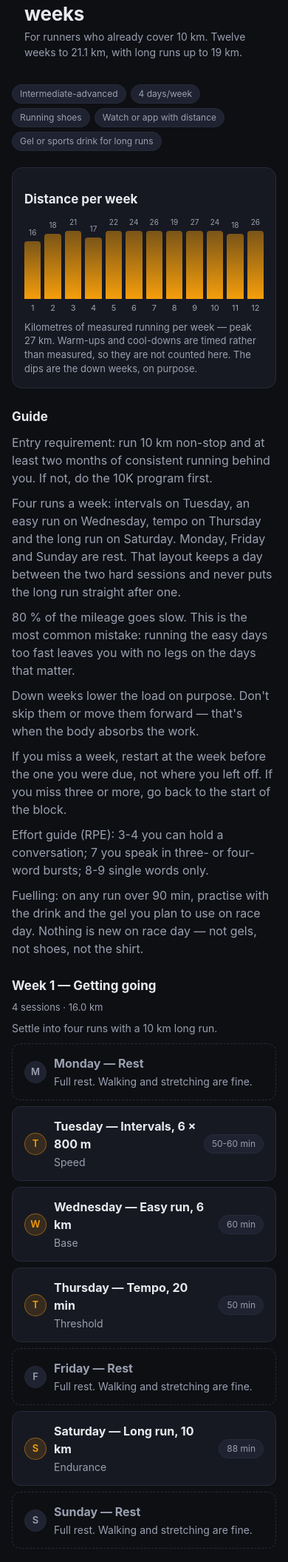
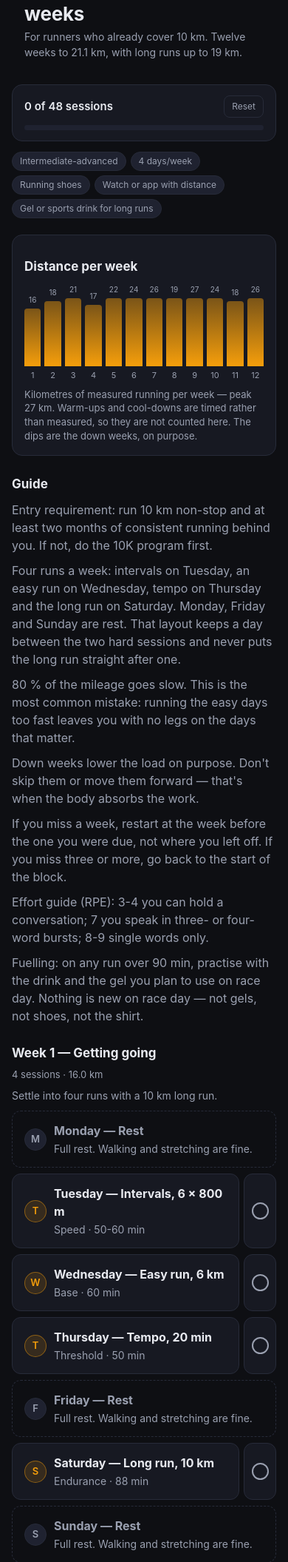
Before and after one commit to anegronro/run4health, a FastAPI app: page /program/21k-half-marathon in a window 390 px wide. Shown: the part 310-2421 px from the top of the page at 74% size. Run offline with FastAPI, Linux system fonts and the light colour scheme.

Commit message:
feat: tick off completed sessions
Each training day gets a checkbox, and each day page a 'Mark as done'
button, with a per-program counter and progress bar. Rest days have no
checkbox and the API rejects marking one.

Ticks are stored server-side rather than in the browser, so a session
ticked on the phone shows as ticked on the Mac. The store is written
atomically, kept out of git, and excluded from the deploy rsync — with
--delete in play, a redeploy would otherwise wipe it.

Co-Authored-By: Claude Opus 5 <noreply@anthropic.com>

```diff
--- a/app/main.py
+++ b/app/main.py
@@ -11,9 +11,17 @@ from fastapi import FastAPI, HTTPException, Request
 from fastapi.responses import HTMLResponse
 from fastapi.staticfiles import StaticFiles
 from fastapi.templating import Jinja2Templates
+from pydantic import BaseModel
 
-from . import loader
+from . import loader, progress
 from .loader import InvalidProgram
+
+
+class Mark(BaseModel):
+    slug: str
+    week: int
+    day: int
+    done: bool
 
 HERE = Path(__file__).resolve().parent
 
@@ -42,7 +50,23 @@ def program(request: Request, slug: str):
     prog = loader.get(slug)
     if prog is None:
         raise HTTPException(404, "Program not found")
-    return templates.TemplateResponse(request, "program.html", {"p": prog})
+    done = progress.load()
+    return templates.TemplateResponse(
+        request,
+        "program.html",
+        {
+            "p": prog,
+            "done": done,
+            "key": progress.key,
+            "completed": sum(
+                1
+                for w in prog.weeks
+                for i, d in enumerate(w.days, 1)
+                if not d.rest_day and progress.key(prog.slug, w.number, i) in done
+            ),
+            "sessions": sum(w.sessions for w in prog.weeks),
+        },
+    )
 
 
 @app.get("/program/{slug}/w{week}/d{day}", response_class=HTMLResponse)
@@ -63,8 +87,38 @@ def day(request: Request, slug: str, week: int, day: int):
             "n_day": day,
             "previous": day - 1 if day > 1 else None,
             "next": day + 1 if day < len(wk.days) else None,
+            "is_done": progress.key(slug, week, day) in progress.load(),
         },
     )
+
+
+@app.post("/api/progress")
+def mark(m: Mark):
+    """Tick or untick one session. State is shared by every device."""
+    prog = loader.get(m.slug)
+    if prog is None:
+        raise HTTPException(404, "Program not found")
+    wk = next((w for w in prog.weeks if w.number == m.week), None)
+    if wk is None or not (1 <= m.day <= len(wk.days)):
+        raise HTTPException(404, "Day not found")
+    if wk.days[m.day - 1].rest_day:
+        raise HTTPException(400, "Rest days are not sessions")
+    done = progress.set_done(m.slug, m.week, m.day, m.done)
+    completed = sum(
+        1
+        for w in prog.weeks
+        for i, d in enumerate(w.days, 1)
+        if not d.rest_day and progress.key(m.slug, w.number, i) in done
+    )
+    return {"ok": True, "done": m.done, "completed": completed}
+
+
+@app.post("/api/progress/{slug}/reset")
+def reset(slug: str):
+    if loader.get(slug) is None:
+        raise HTTPException(404, "Program not found")
+    progress.clear_program(slug)
+    return {"ok": True, "completed": 0}
 
 
 @app.get("/health")
--- /dev/null
+++ b/app/static/progress.js
@@ -0,0 +1,86 @@
+// Ticking a session posts to the server, so the phone and the Mac agree.
+(function () {
+  "use strict";
+
+  function post(url, body) {
+    return fetch(url, {
+      method: "POST",
+      headers: { "Content-Type": "application/json" },
+      body: JSON.stringify(body),
+    }).then(function (r) {
+      if (!r.ok) throw new Error("HTTP " + r.status);
+      return r.json();
+    });
+  }
+
+  function paintTotal(completed) {
+    var count = document.getElementById("done-count");
+    var fill = document.getElementById("progress-fill");
+    if (!count || !fill) return;
+    var total = Number(fill.dataset.total) || 0;
+    count.textContent = completed;
+    fill.style.width = total ? (completed / total) * 100 + "%" : "0%";
+  }
+
+  var section = document.querySelector(".progress");
+  var slug = section ? section.dataset.slug : null;
+
+  // Program page: one button per session.
+  document.querySelectorAll(".check").forEach(function (btn) {
+    btn.addEventListener("click", function () {
+      var next = btn.getAttribute("aria-checked") !== "true";
+      btn.disabled = true;
+      post("/api/progress", {
+        slug: slug,
+        week: Number(btn.dataset.week),
+        day: Number(btn.dataset.day),
+        done: next,
+      })
+        .then(function (data) {
+          btn.setAttribute("aria-checked", next ? "true" : "false");
+          btn.closest(".row").classList.toggle("is-done", next);
+          paintTotal(data.completed);
+        })
+        .catch(function () {
+          btn.classList.add("failed");   // stays unticked: the server said no
+          setTimeout(function () { btn.classList.remove("failed"); }, 1200);
+        })
+        .then(function () { btn.disabled = false; });
+    });
+  });
+
+  // Day page: one big button.
+  var big = document.getElementById("done-btn");
+  if (big) {
+    big.addEventListener("click", function () {
+      var next = big.getAttribute("aria-pressed") !== "true";
+      big.disabled = true;
+      post("/api/progress", {
+        slug: big.dataset.slug,
+        week: Number(big.dataset.week),
+        day: Number(big.dataset.day),
+        done: next,
+      })
+        .then(function () {
+          big.setAttribute("aria-pressed", next ? "true" : "false");
+          big.classList.toggle("is-done", next);
+          big.querySelector(".label").textContent = next ? "Completed" : "Mark as done";
+        })
+        .catch(function () {
+          big.classList.add("failed");
+          setTimeout(function () { big.classList.remove("failed"); }, 1200);
+        })
+        .then(function () { big.disabled = false; });
+    });
+  }
+
+  var reset = document.querySelector(".reset");
+  if (reset && slug) {
+    reset.addEventListener("click", function () {
+      if (!window.confirm("Clear every tick for this program?")) return;
+      post("/api/progress/" + encodeURIComponent(slug) + "/reset", {}).then(function () {
+        location.reload();
+      });
+    });
+  }
+})();
--- a/app/static/style.css
+++ b/app/static/style.css
@@ -177,3 +177,58 @@ ul{list-style:none}
   mask-image:linear-gradient(to bottom,rgba(0,0,0,.9),transparent 88%);
 }
 .home main h1{position:relative}
+
+/* ── Completed sessions ────────────────────────────────────────────── */
+.progress{
+  background:var(--panel);border:1px solid var(--border);
+  border-radius:14px;padding:14px 16px;margin:0 0 14px;
+}
+.progress-top{display:flex;align-items:center;justify-content:space-between;gap:12px;margin-bottom:10px}
+.progress-top b{font-size:15px;font-weight:600}
+.reset{
+  background:transparent;border:1px solid var(--border);color:var(--muted);
+  border-radius:8px;padding:5px 10px;font-size:12px;cursor:pointer;font:inherit;
+  font-size:12px;
+}
+.track{height:7px;border-radius:99px;background:var(--panel2);overflow:hidden}
+.fill{
+  display:block;height:100%;border-radius:99px;background:var(--accent);
+  transition:width .25s ease;
+}
+
+.row{display:flex;align-items:stretch;gap:6px}
+.row .day{flex:1;min-width:0}
+.check{
+  flex:0 0 44px;border:1px solid var(--border);background:var(--panel);
+  border-radius:12px;cursor:pointer;display:grid;place-items:center;padding:0;
+}
+.check::after{
+  content:"";width:19px;height:19px;border-radius:50%;
+  border:2px solid var(--muted);transition:.15s ease;
+}
+.check[aria-checked="true"]::after{
+  border-color:var(--accent);background:var(--accent);
+  /* the tick itself */
+  box-shadow:inset 0 0 0 2px var(--panel);
+}
+.check.failed{border-color:#ff6b6b}
+.check:disabled{opacity:.5}
+.row.is-done .day{opacity:.55}
+.row.is-done .day b{text-decoration:line-through;text-decoration-color:var(--muted)}
+
+.done-btn{
+  width:100%;margin-top:24px;padding:15px;border-radius:12px;cursor:pointer;
+  background:var(--panel);border:1px solid var(--border);color:var(--text);
+  font:inherit;font-size:15px;font-weight:600;
+  display:flex;align-items:center;justify-content:center;gap:10px;
+}
+.done-btn .tick{
+  width:20px;height:20px;border-radius:50%;border:2px solid var(--muted);
+}
+.done-btn.is-done{
+  border-color:color-mix(in srgb,var(--accent) 55%,transparent);
+  background:color-mix(in srgb,var(--accent) 16%,transparent);
+}
+.done-btn.is-done .tick{border-color:var(--accent);background:var(--accent);
+  box-shadow:inset 0 0 0 2px var(--bg)}
+.done-btn.failed{border-color:#ff6b6b}
--- a/app/templates/base.html
+++ b/app/templates/base.html
@@ -13,5 +13,6 @@
   <span class="brand">Programs</span>
 </header>
 <main{% block body_style %}{% endblock %}>{% block content %}{% endblock %}</main>
+<script src="/static/progress.js" defer></script>
 </body>
 </html>
--- a/app/templates/day.html
+++ b/app/templates/day.html
@@ -33,6 +33,12 @@
 </section>
 {% endfor %}
 
+<button class="done-btn{{ ' is-done' if is_done }}" type="button" id="done-btn"
+        data-slug="{{ p.slug }}" data-week="{{ week.number }}" data-day="{{ n_day }}"
+        aria-pressed="{{ 'true' if is_done else 'false' }}">
+  <span class="tick"></span><span class="label">{{ "Completed" if is_done else "Mark as done" }}</span>
+</button>
+
 <nav class="step">
   {% if previous %}<a href="/program/{{ p.slug }}/w{{ week.number }}/d{{ previous }}">← Previous day</a>{% endif %}
   {% if next %}<a class="right" href="/program/{{ p.slug }}/w{{ week.number }}/d{{ next }}">Next day →</a>{% endif %}
--- a/app/templates/program.html
+++ b/app/templates/program.html
@@ -12,6 +12,15 @@
     {% if p.description %}<p class="lede">{{ p.description }}</p>{% endif %}
   </div>
 </div>
+
+<section class="progress" data-slug="{{ p.slug }}">
+  <div class="progress-top">
+    <b><span id="done-count">{{ completed }}</span> of {{ sessions }} sessions</b>
+    <button class="reset" type="button">Reset</button>
+  </div>
+  <div class="track"><span class="fill" id="progress-fill" data-total="{{ sessions }}"
+       style="width: {{ (completed / sessions * 100) | round(1) if sessions else 0 }}%"></span></div>
+</section>
 
 <div class="meta">
   {% if p.level %}<span class="pill">{{ p.level }}</span>{% endif %}
@@ -61,14 +70,22 @@
           <span class="day-body"><b>{{ d.title }}</b>{% if d.notes %}<span class="desc">{{ d.notes }}</span>{% endif %}</span>
         </span>
       {% else %}
+        {% set marked = key(p.slug, w.number, loop.index) in done %}
+        <div class="row{{ ' is-done' if marked }}">
           <a class="day" href="/program/{{ p.slug }}/w{{ w.number }}/d{{ loop.index }}">
             <span class="badge on">{{ initial }}</span>
             <span class="day-body">
               <b>{{ d.title }}</b>
-            {% if d.focus %}<span class="desc">{{ d.focus }}</span>{% endif %}
+              {% if d.focus or d.duration %}
+                <span class="desc">{{ d.focus }}{% if d.focus and d.duration %} · {% endif %}{{ d.duration }}</span>
+              {% endif %}
             </span>
-          {% if d.duration %}<span class="pill">{{ d.duration }}</span>{% endif %}
           </a>
+          <button class="check" type="button" role="checkbox"
+                  aria-checked="{{ 'true' if marked else 'false' }}"
+                  aria-label="Mark {{ d.title }} as done"
+                  data-week="{{ w.number }}" data-day="{{ loop.index }}"></button>
+        </div>
       {% endif %}
     </li>
   {% endfor %}
```
Also changed, not shown: app/progress.py (added, +51 -0 lines), README.md, 2 other files. Lines whose indentation alone changed are shown as unchanged.
